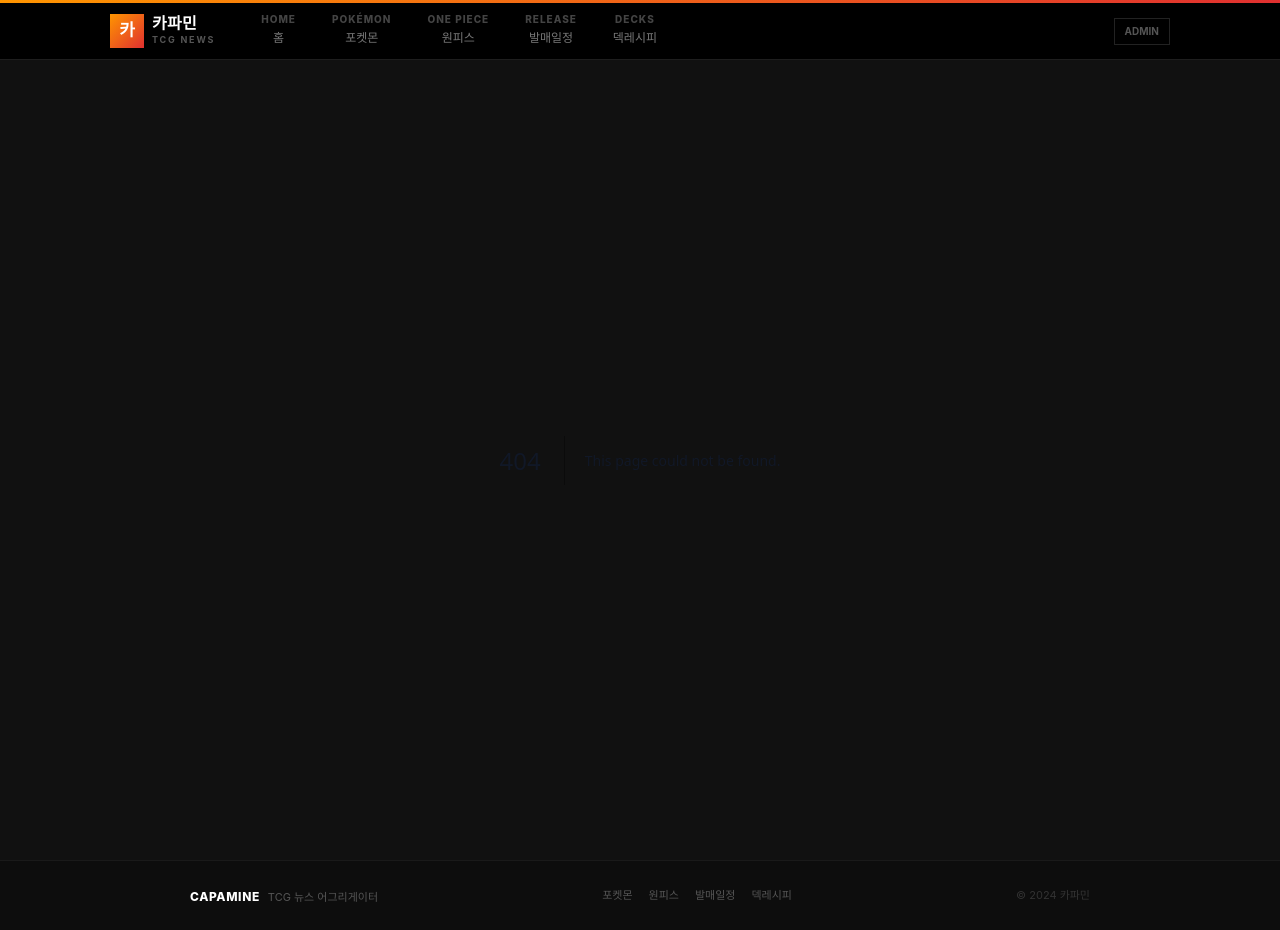
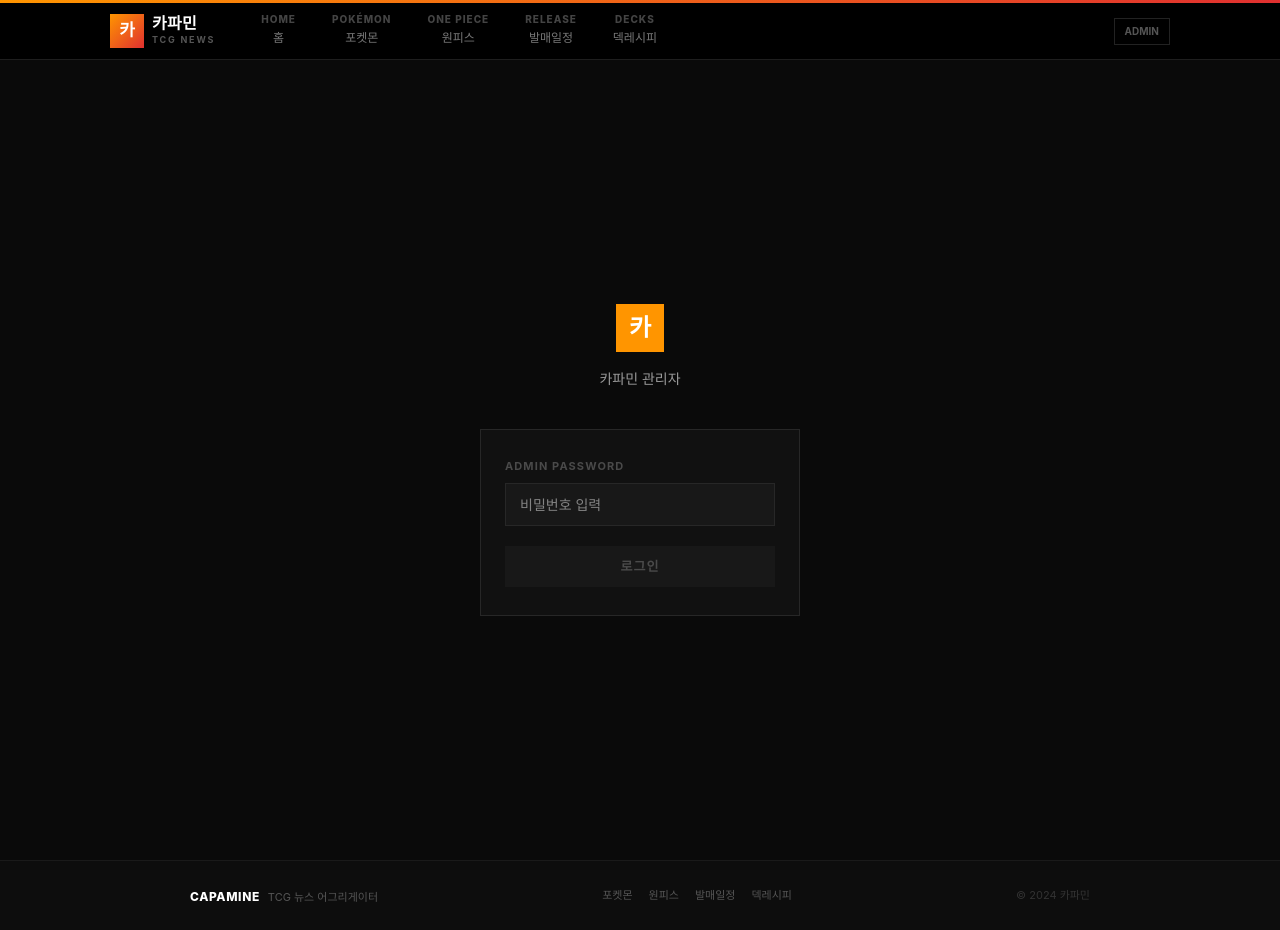
Before and after one commit to tcgcapamine/capamine, a Next.js app: page /admin/login in a window 1280 px wide. Before the commit this address had no page. Built offline with nearby package versions, Linux system fonts and the light colour scheme; a web font is replaced by a local one.

Commit message:
관리자 비밀번호 보호 — 미들웨어 + 로그인 페이지

```diff
--- /dev/null
+++ b/app/admin/components/LogoutButton.tsx
@@ -0,0 +1,22 @@
+"use client";
+import { useRouter } from "next/navigation";
+
+export default function LogoutButton() {
+  const router = useRouter();
+
+  async function handleLogout() {
+    await fetch("/api/admin/login", { method: "DELETE" });
+    router.push("/admin/login");
+  }
+
+  return (
+    <button
+      onClick={handleLogout}
+      style={{
+        fontSize: "11px", color: "#555555", background: "transparent",
+        border: "1px solid #272727", padding: "4px 10px", cursor: "pointer",
+      }}>
+      로그아웃
+    </button>
+  );
+}
--- /dev/null
+++ b/app/admin/login/page.tsx
@@ -0,0 +1,88 @@
+"use client";
+import { useState } from "react";
+import { useRouter } from "next/navigation";
+
+const C = {
+  bg: "#0a0a0a", s1: "#111111", s2: "#181818",
+  bd: "#272727", text: "#f0f0f0", text2: "#999999", text3: "#4a4a4a",
+  pk: "#ff9500", red: "#ff3838",
+};
+
+export default function AdminLoginPage() {
+  const [password, setPassword] = useState("");
+  const [error, setError] = useState("");
+  const [loading, setLoading] = useState(false);
+  const router = useRouter();
+
+  async function handleSubmit(e: React.FormEvent) {
+    e.preventDefault();
+    setLoading(true);
+    setError("");
+
+    const res = await fetch("/api/admin/login", {
+      method: "POST",
+      headers: { "Content-Type": "application/json" },
+      body: JSON.stringify({ password }),
+    });
+
+    if (res.ok) {
+      router.push("/admin");
+      router.refresh();
+    } else {
+      setError("비밀번호가 틀렸습니다.");
+      setLoading(false);
+    }
+  }
+
+  return (
+    <div style={{ background: C.bg, minHeight: "100vh", display: "flex", alignItems: "center", justifyContent: "center" }}>
+      <div style={{ width: "100%", maxWidth: "360px", padding: "0 1.25rem" }}>
+
+        {/* 로고 */}
+        <div style={{ textAlign: "center", marginBottom: "40px" }}>
+          <div style={{ display: "inline-flex", alignItems: "center", justifyContent: "center", width: "48px", height: "48px", background: C.pk, marginBottom: "16px" }}>
+            <span style={{ fontSize: "24px", fontWeight: 900, color: "#fff" }}>카</span>
+          </div>
+          <div style={{ fontSize: "14px", color: C.text2 }}>카파민 관리자</div>
+        </div>
+
+        {/* 로그인 폼 */}
+        <form onSubmit={handleSubmit}>
+          <div style={{ background: C.s1, border: `1px solid ${C.bd}`, padding: "28px 24px" }}>
+            <div style={{ marginBottom: "20px" }}>
+              <label style={{ display: "block", fontSize: "11px", color: C.text3, fontWeight: 700, letterSpacing: "0.1em", marginBottom: "8px" }}>
+                ADMIN PASSWORD
+              </label>
+              <input
+                type="password"
+                value={password}
+                onChange={e => setPassword(e.target.value)}
+                placeholder="비밀번호 입력"
+                autoFocus
+                style={{
+                  width: "100%", padding: "10px 14px",
+                  background: C.s2, border: `1px solid ${error ? C.red : C.bd}`,
+                  color: C.text, fontSize: "14px", outline: "none",
+                }}
+              />
+              {error && <p style={{ fontSize: "12px", color: C.red, marginTop: "8px" }}>{error}</p>}
+            </div>
+            <button
+              type="submit"
+              disabled={loading || !password}
+              style={{
+                width: "100%", padding: "11px",
+                background: password && !loading ? C.pk : C.s2,
+                border: "none", color: password && !loading ? "#fff" : C.text3,
+                fontSize: "13px", fontWeight: 800, cursor: password && !loading ? "pointer" : "default",
+                letterSpacing: "0.08em", transition: "background 0.15s",
+              }}>
+              {loading ? "확인 중..." : "로그인"}
+            </button>
+          </div>
+        </form>
+
+      </div>
+    </div>
+  );
+}
--- /dev/null
+++ b/app/api/admin/login/route.ts
@@ -0,0 +1,26 @@
+import { NextRequest, NextResponse } from "next/server";
+
+export async function POST(req: NextRequest) {
+  const { password } = await req.json();
+  const secret = process.env.ADMIN_SECRET ?? "capamine2026";
+
+  if (password !== secret) {
+    return NextResponse.json({ error: "Unauthorized" }, { status: 401 });
+  }
+
+  const res = NextResponse.json({ ok: true });
+  res.cookies.set("admin_auth", secret, {
+    httpOnly: true,
+    secure: process.env.NODE_ENV === "production",
+    sameSite: "lax",
+    maxAge: 60 * 60 * 24 * 7, // 7일
+    path: "/",
+  });
+  return res;
+}
+
+export async function DELETE() {
+  const res = NextResponse.json({ ok: true });
+  res.cookies.delete("admin_auth");
+  return res;
+}
--- /dev/null
+++ b/middleware.ts
@@ -0,0 +1,24 @@
+import { NextRequest, NextResponse } from "next/server";
+
+export function middleware(req: NextRequest) {
+  const { pathname } = req.nextUrl;
+
+  // /admin/login 은 통과
+  if (pathname === "/admin/login") return NextResponse.next();
+
+  // /admin/* 접근 시 쿠키 확인
+  if (pathname.startsWith("/admin")) {
+    const secret = process.env.ADMIN_SECRET ?? "capamine2026";
+    const cookie = req.cookies.get("admin_auth");
+
+    if (!cookie || cookie.value !== secret) {
+      return NextResponse.redirect(new URL("/admin/login", req.url));
+    }
+  }
+
+  return NextResponse.next();
+}
+
+export const config = {
+  matcher: ["/admin/:path*"],
+};
```
